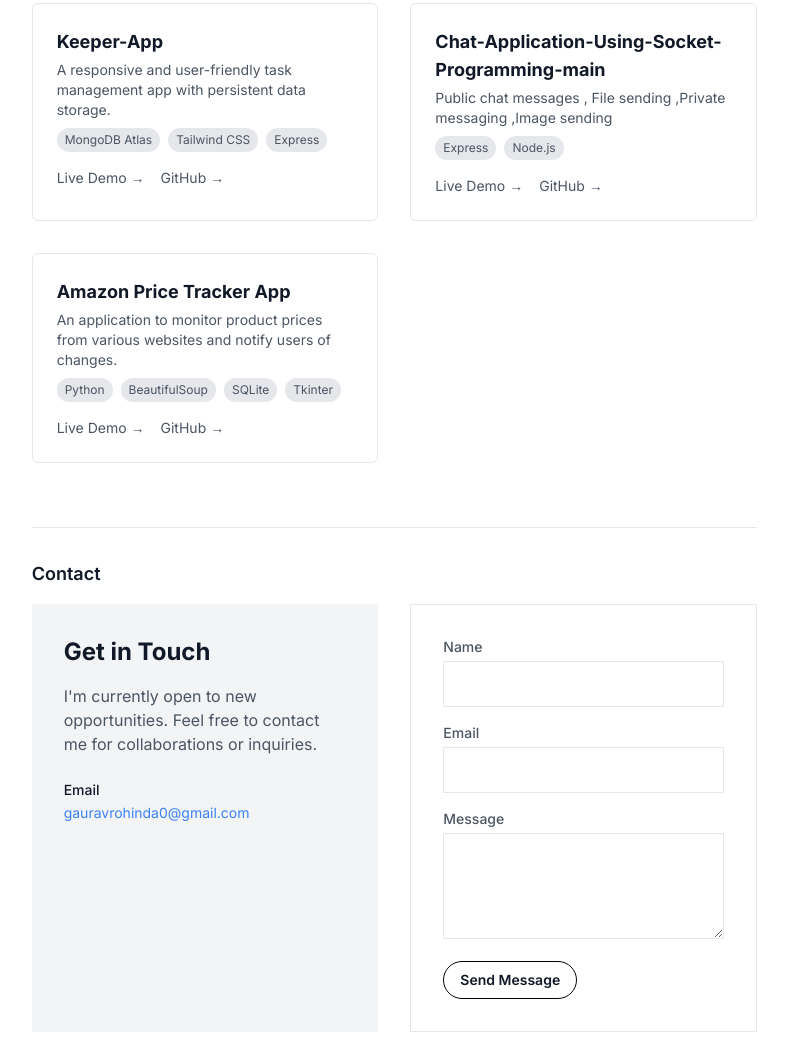
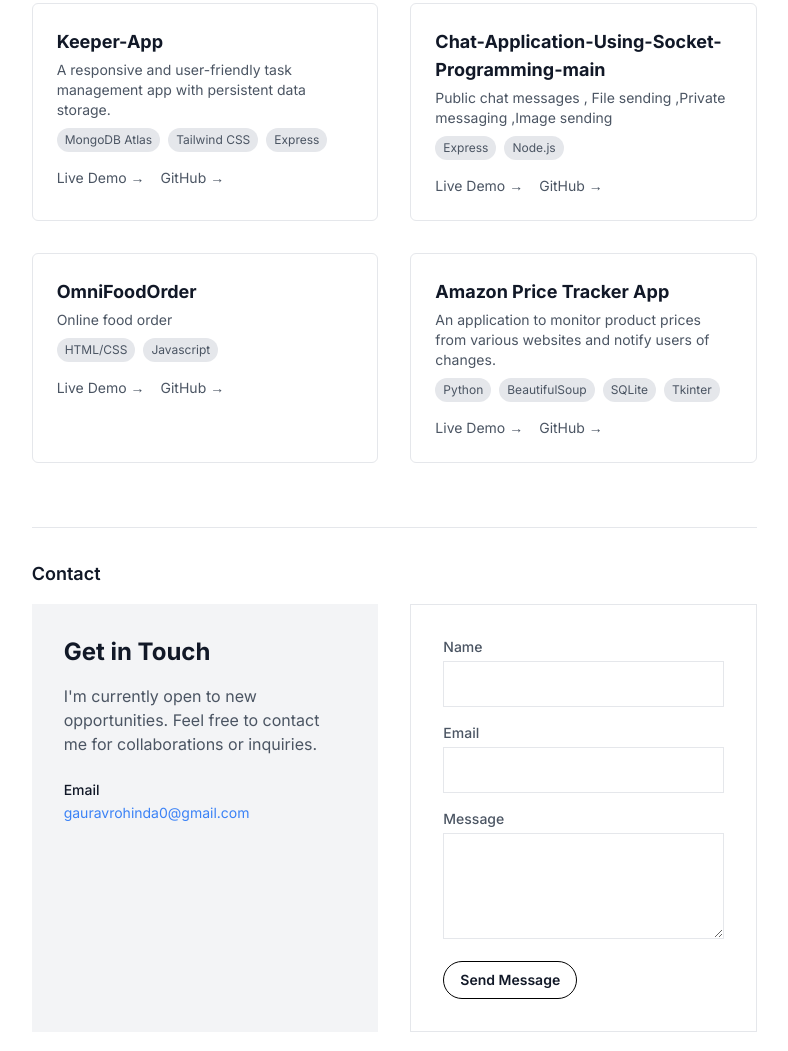
Before and after one commit to gauravrohinda/portfolio, a plain HTML site: page index.html in a window 1280 px wide. Shown: the part 1753-2804 px from the top of the page, without its empty margins (459-1247 px from the left). Drawn offline with nearby package versions, Linux system fonts and the light colour scheme.

Commit message:
add project

```diff
--- a/index.html
+++ b/index.html
@@ -184,6 +184,20 @@
                             <a href="https://github.com/gauravrohinda/Chat-Application-Using-Socket-Programming-main.git" target="_blank" class="hover:underline">GitHub &rarr;</a>
                         </div>
                     </div>
+                    <div
+                        class="border border-gray-200 p-6 rounded-md hover:transform hover:-translate-y-1 hover:shadow-md transition-transform duration-200 cursor-pointer">
+                        <h4 class="font-bold text-lg mb-1">OmniFoodOrder</h4>
+                        <p class="text-gray-600 text-sm mb-2">Online food order</p>
+                        <div class="flex flex-wrap gap-2 mb-4">
+                            <span class="bg-gray-200 text-gray-600 text-xs px-2 py-1 rounded-full">HTML/CSS</span>
+                            <span class="bg-gray-200 text-gray-600 text-xs px-2 py-1 rounded-full">Javascript</span>
+                            <!-- <span class="bg-gray-200 text-gray-600 text-xs px-2 py-1 rounded-full">MongoDB</span> -->
+                        </div>
+                        <div class="flex gap-4 text-sm text-gray-600">
+                            <a href="https://gauravfood.vercel.app/" target="_blank" class="hover:underline">Live Demo &rarr;</a>
+                            <a href="https://github.com/gauravrohinda/omnifoodorder.git" target="_blank" class="hover:underline">GitHub &rarr;</a>
+                        </div>
+                    </div>
 
                     <div
                         class="border border-gray-200 p-6 rounded-md hover:transform hover:-translate-y-1 hover:shadow-md transition-transform duration-200 cursor-pointer">
```
